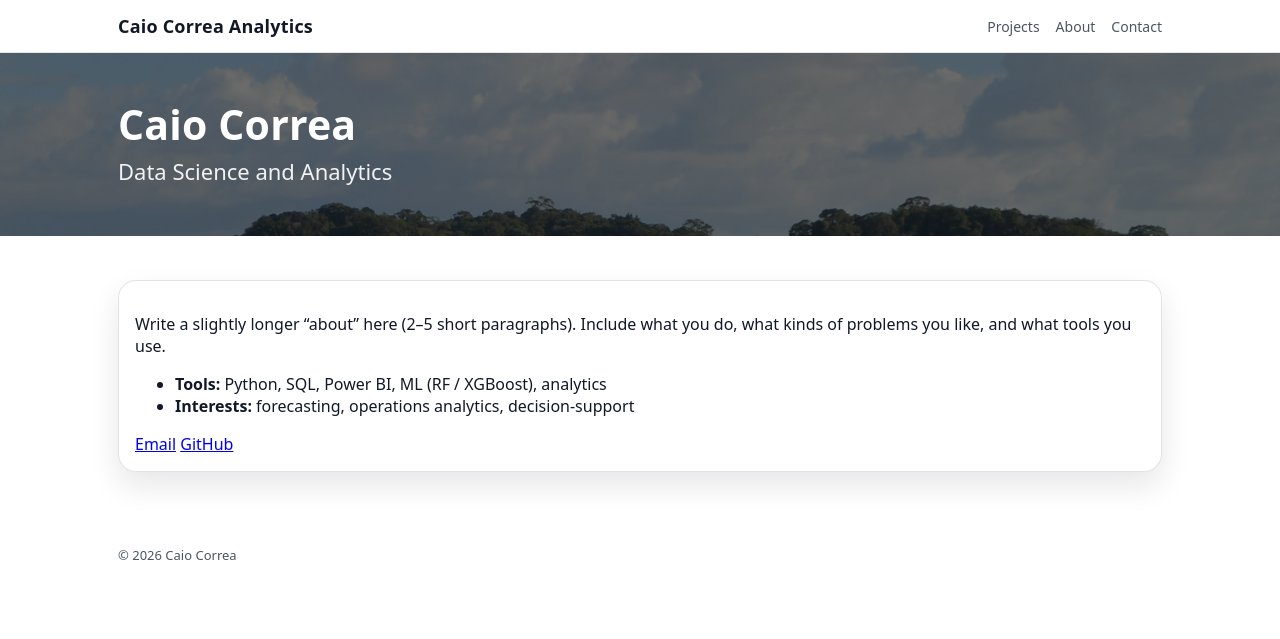
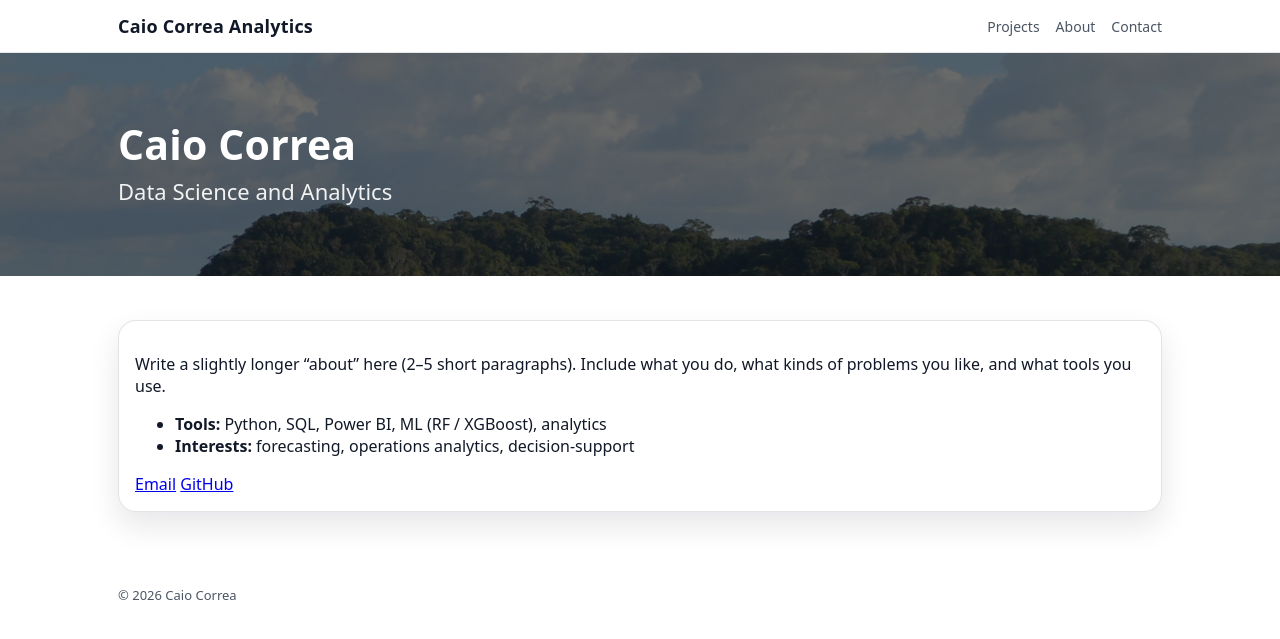
Before and after one commit to dr-caio-correa/dr-caio-correa.github.io, a Jekyll site: the page built from about.md, in a window 1280 px wide. Shown: the top 639 px of the page. Built offline with Jekyll 4.4.1, drawn with Linux system fonts in a browser that asks for light colours.

Commit message:
Increase padding for hero-inner section

```diff
--- a/assets/css/style.css
+++ b/assets/css/style.css
@@ -78,8 +78,8 @@ body{
 .hero-inner{
   position:relative;
   z-index:1;
-  padding-top:50px;
-  padding-bottom:50px;
+  padding-top:70px;
+  padding-bottom:70px;
 }
 .hero-title{
   margin:0;
```
